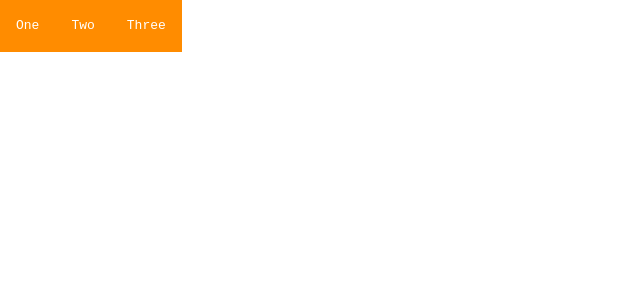
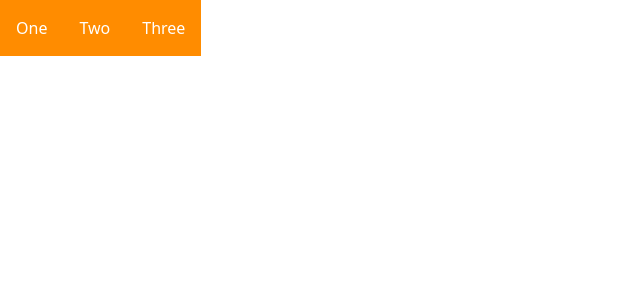
Before and after one commit to maxzz/react-focus-within-menus, a React (Vite) app: page / in a window 1280 px wide. Shown: the top 300 px of the page, without its empty margins (0-640 px from the left). Built offline with nearby package versions, Linux system fonts and the light colour scheme.

Commit message:
Fix: update CSS for focus-within demo

```diff
--- a/src/components/FocusWithinMenuDemo.scss
+++ b/src/components/FocusWithinMenuDemo.scss
@@ -1,39 +1,34 @@
 #fwin-menu-demo {
-    a {
-        text-decoration: none;
-    }
+    $menu-clr: white;
+    $menu-bkg: darkorange;
+    $menu-sel: red;
 
-    nav {
-        font-family: monospace;
-    }
-}
-
-#fwin-menu-demo {
     ul {
-        //background: darkorange;
         list-style: none;
         margin: 0;
         padding-left: 0;
     }
 
     li {
-        color: #fff;
-        background: darkorange;
         display: block;
         float: left;
+
+        position: relative;
         padding: 1rem;
-        position: relative;
         text-decoration: none;
+        background: $menu-bkg;
+        color:$menu-clr;
         transition-duration: 0.5s;
     }
 
     li a {
-        color: #fff;
+        text-decoration: none;
+        color: $menu-clr;
     }
 
     li:hover,
     li:focus-within {
-        background: red;
+        background: $menu-sel;
         cursor: pointer;
     }
 
@@ -42,15 +37,15 @@
     }
 
     ul li ul {
-        //background: orange;
         visibility: hidden;
         opacity: 0;
-        min-width: 5rem;
+        display: none;
+
         position: absolute;
-        transition: all 0.5s ease;
         margin-top: 1rem;
         left: 0;
-        display: none;
+        min-width: 5rem;
+        transition: all 0.5s ease;
     }
 
     ul li:hover > ul,
```
